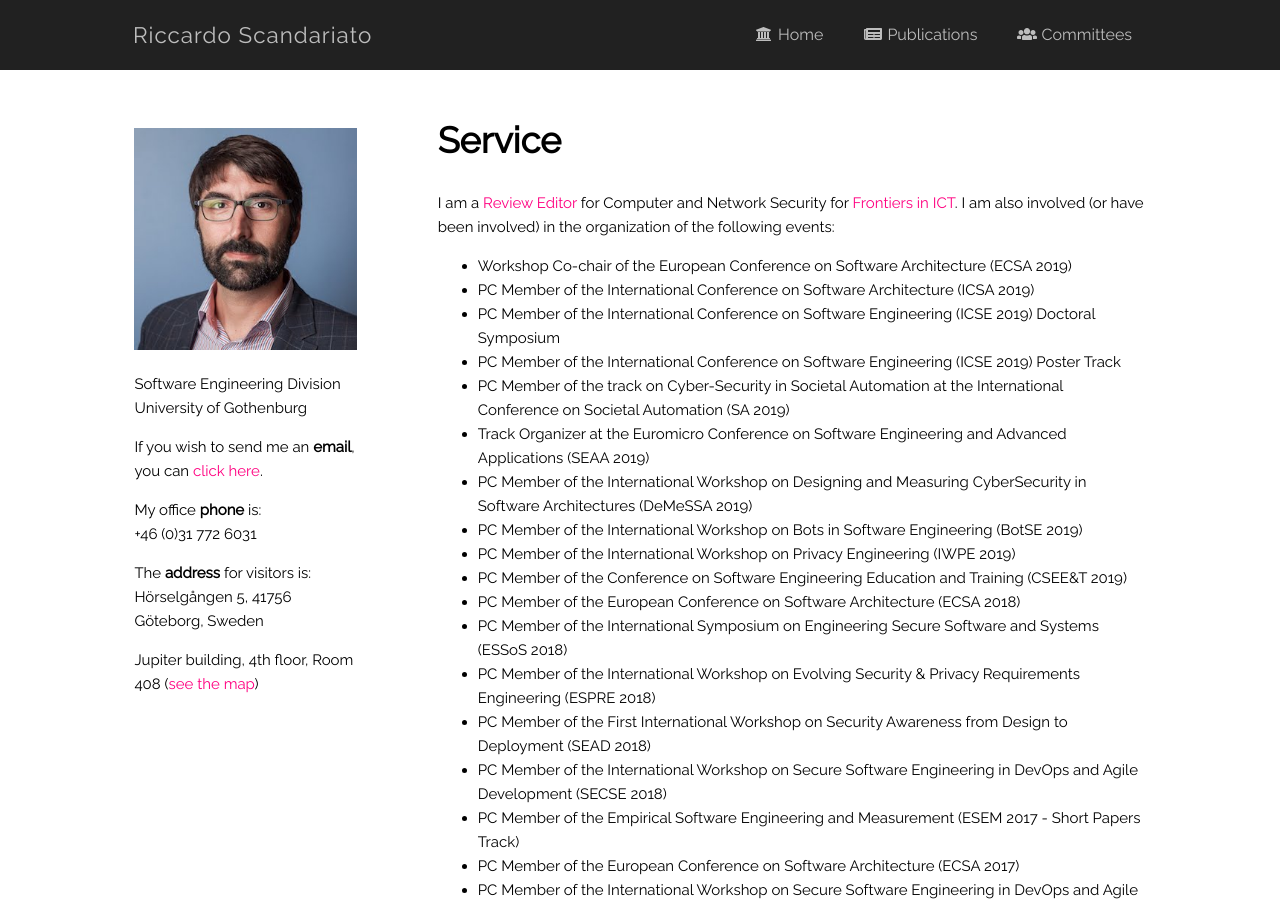
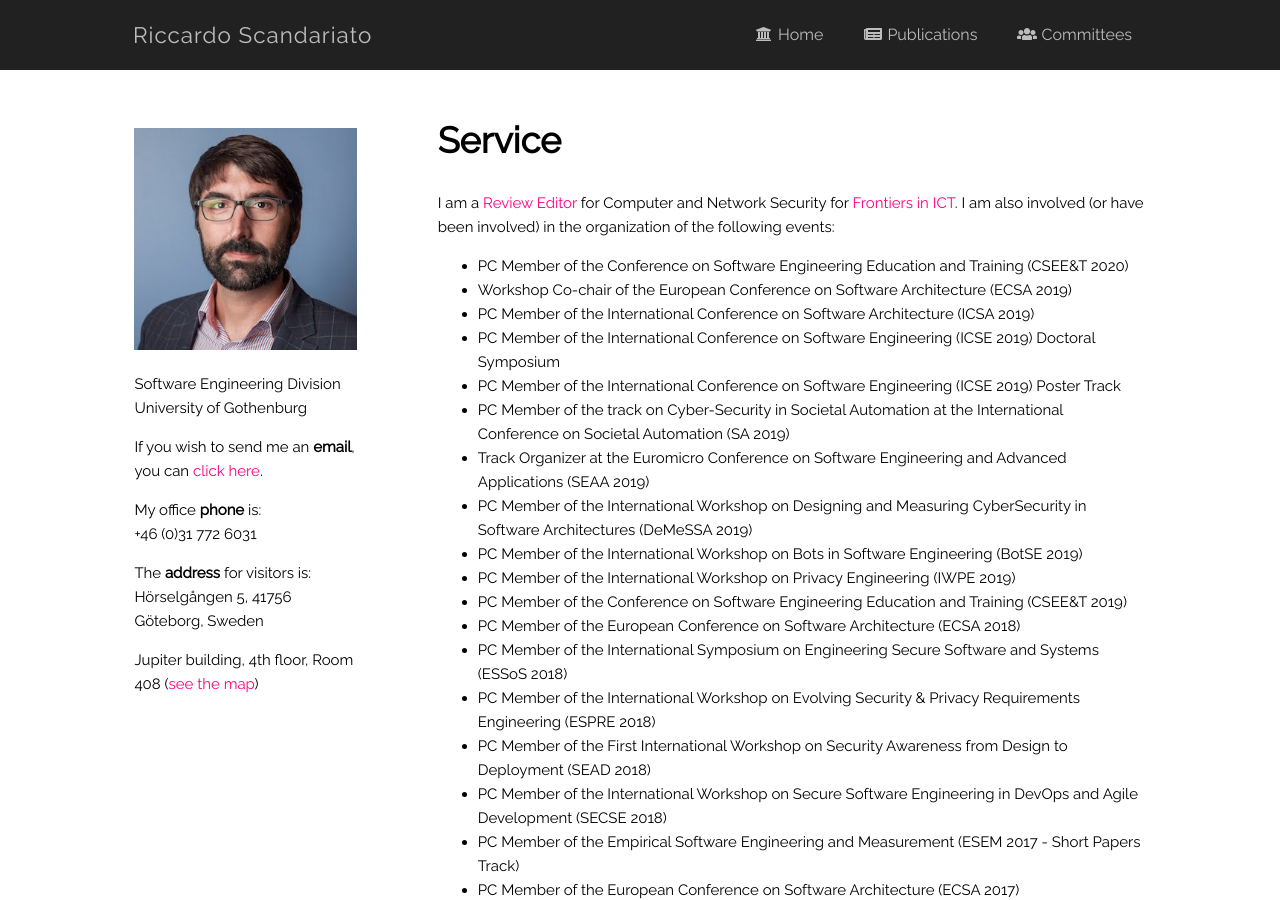
Before and after one commit to riccardoscandariato/riccardoscandariato.github.io, a Jekyll site: the page built from service.md, in a window 1280 px wide and 900 px high. Built offline with Jekyll 4.4.1, drawn with Linux system fonts in a browser that asks for light colours.

Commit message:
service+

```diff
--- a/service.md
+++ b/service.md
@@ -11,6 +11,7 @@ I am an Associate Editor of the <a href="http://www.igi-global.com/ijsse" rel="n
 <p>I am a <a href="https://loop.frontiersin.org/people/185212/overview" target="_blank">Review Editor</a> for Computer and Network Security for <a href="https://www.frontiersin.org/journals/ict" target="_blank">Frontiers in ICT</a>. I am also involved (or have been involved) in the organization of the following events:</p>
 
 <ul>
+	<li>PC Member of the Conference on Software Engineering Education and Training (CSEE&amp;T 2020)</li>
 	<li>Workshop Co-chair of the European Conference on Software Architecture (ECSA 2019)</li>
 	<li>PC Member of the International Conference on Software Architecture (ICSA 2019)</li>
 	<li>PC Member of the International Conference on Software Engineering (ICSE 2019) Doctoral Symposium</li>
```
Also changed, not shown: pubs.md (+4 -0 lines).
